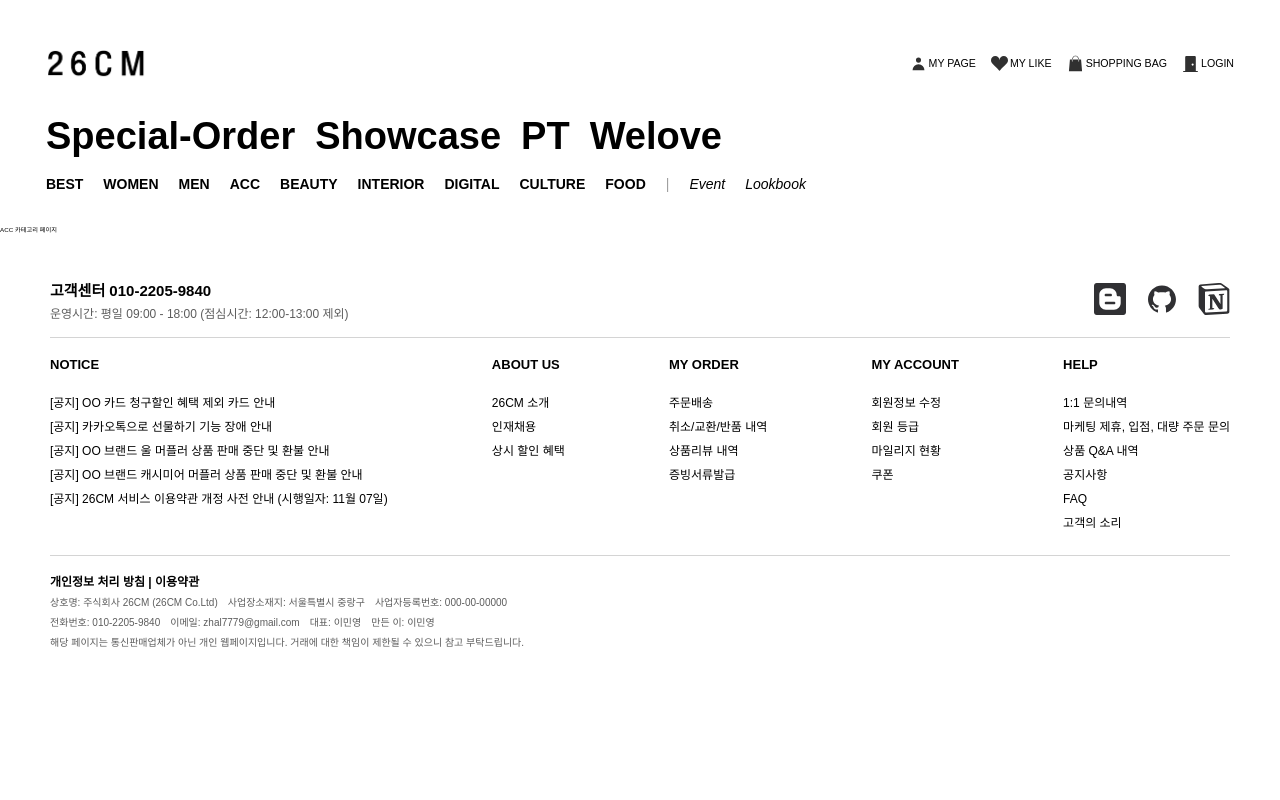
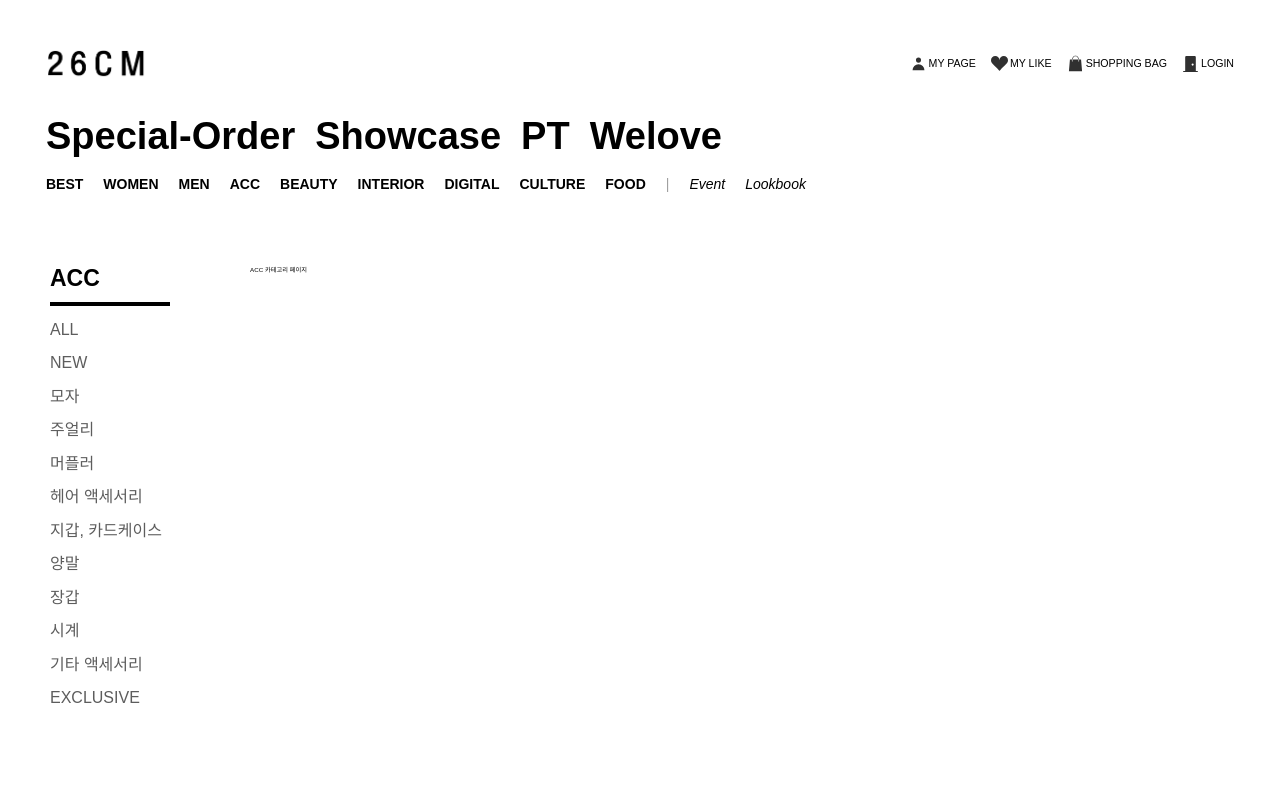
Before and after one commit to zhal7779/26cm, a Next.js app: page /category/ACC in a window 1280 px wide. Shown: the top 800 px of the page. Built offline with nearby package versions, Linux system fonts and the light colour scheme; no server answers; some icons are missing.

Commit message:
Feat: 서브 카테고리 구현

```diff
--- a/components/header/header.tsx
+++ b/components/header/header.tsx
@@ -1,7 +1,7 @@
 import Link from 'next/link';
 import styles from './header.module.css';
 import { googleUserState } from '../../recoil/atoms/googleUserState';
-import { useRecoilValue } from 'recoil';
+import { useRecoilState } from 'recoil';
 import { useState, useEffect } from 'react';
 import { HiUser } from 'react-icons/hi';
 import {
@@ -12,6 +12,7 @@
 import { GiShoppingBag } from 'react-icons/gi';
 import { PiMagnifyingGlassBold } from 'react-icons/pi';
 import Image from 'next/image';
+import { googleLogout } from '../../app/api/firebase';
 
 export default function Header() {
   const menus = ['Special-Order', 'Showcase', 'PT', 'Welove'];
@@ -28,9 +29,13 @@
   ];
   const etcMenu = ['Event', 'Lookbook'];
 
-  const googleUser = useRecoilValue(googleUserState);
+  const [googleUser, setGoogleUSer] = useRecoilState(googleUserState);
   const [selectedMenu, setSelectedMenu] = useState<string>('');
   const [scrollPosition, setScrollPosition] = useState<number>(0);
+
+  const handleLogout = () => {
+    googleLogout().then((result) => setGoogleUSer(result));
+  };
 
   const clickSelectedMenu = (menu: string) => {
     setSelectedMenu(menu);
@@ -80,13 +85,13 @@
               </Link>
             </li>
             <li>
-              {googleUser.length <= 0 ? (
+              {googleUser === null ? (
                 <Link href="/login">
                   <BsFillDoorClosedFill />
                   {scrollPosition < 100 ? <p>LOGIN</p> : ''}
                 </Link>
               ) : (
-                <Link href="/">
+                <Link href="/" onClick={handleLogout}>
                   <BsDoorOpenFill />
                   {scrollPosition < 100 ? <p>LOGOUT</p> : ''}
                 </Link>
--- /dev/null
+++ b/components/subCategory/data/categoryData.ts
@@ -0,0 +1,98 @@
+export const bestCategory = [
+  '여성의류',
+  '남성의류',
+  '액세서리',
+  '뷰티',
+  '인테리어',
+  '컴퓨터, 디지털',
+  '컬처',
+  '푸드',
+];
+
+export const womenCategory = [
+  'ALL',
+  'NEW',
+  '아우터',
+  '상의',
+  '니트웨어',
+  '바지',
+  '원피스',
+  '스커트',
+  '홈웨어',
+  'EXCLUSIVE',
+];
+
+export const menCategory = [
+  'ALL',
+  'NEW',
+  '아우터',
+  '상의',
+  '니트웨어',
+  '하의',
+  'EXCLUSIVE',
+];
+export const accCategory = [
+  'ALL',
+  'NEW',
+  '모자',
+  '주얼리',
+  '머플러',
+  '헤어 액세서리',
+  '지갑, 카드케이스',
+  '양말',
+  '장갑',
+  '시계',
+  '기타 액세서리',
+  'EXCLUSIVE',
+];
+
+export const beautyCategory = [
+  'ALL',
+  'NEW',
+  '선물세트',
+  '스킨케어',
+  '메이크업',
+  '향수',
+  '바디케어',
+  '헤어케어',
+  '이너뷰티',
+  'EXCLUSIVE',
+];
+
+export const interiorCategory = [
+  'ALL',
+  'NEW',
+  'PREMIUM',
+  '홈데코',
+  '가구',
+  '조명',
+  '팬시',
+  '가드닝',
+  'EXCLUSIVE',
+];
+export const digitalCategory = [
+  'ALL',
+  'NEW',
+  '모바일 액세서리',
+  '모바일, 웨어러블',
+  'PC, 노트북',
+  '음향기기',
+  '사진',
+  '게임',
+];
+export const curtuleCategory = [
+  'ALL',
+  'NEW',
+  '숙박, 여행',
+  '티켓',
+  '아트, 디자인',
+];
+
+export const foodCategory = [
+  'ALL',
+  'NEW',
+  '선물세트',
+  '음료',
+  '가공식품',
+  '신선, 냉장',
+];
--- /dev/null
+++ b/components/subCategory/subCategory.tsx
@@ -0,0 +1,70 @@
+import Link from 'next/link';
+import {
+  bestCategory,
+  womenCategory,
+  menCategory,
+  accCategory,
+  beautyCategory,
+  interiorCategory,
+  digitalCategory,
+  curtuleCategory,
+  foodCategory,
+} from './data/categoryData';
+import { useEffect, useState } from 'react';
+
+type Props = {
+  category: string | string[] | undefined;
+};
+
+export default function SubCategoty({ category }: Props) {
+  const [categoryType, setCategoryType] = useState<string[]>([]);
+  const [selectedSubCategory, setSelectedSubCategory] = useState<string>('');
+
+  useEffect(() => {
+    if (category === 'BEST') {
+      setCategoryType(bestCategory);
+    } else if (category === 'WOMEN') {
+      setCategoryType(womenCategory);
+    } else if (category === 'MEN') {
+      setCategoryType(menCategory);
+    } else if (category === 'ACC') {
+      setCategoryType(accCategory);
+    } else if (category === 'BEAUTY') {
+      setCategoryType(beautyCategory);
+    } else if (category === 'INTERIOR') {
+      setCategoryType(interiorCategory);
+    } else if (category === 'DIGITAL') {
+      setCategoryType(digitalCategory);
+    } else if (category === 'CULTURE') {
+      setCategoryType(curtuleCategory);
+    } else {
+      setCategoryType(foodCategory);
+    }
+  }, [category]);
+
+  const handleClick = (item: string) => {
+    setSelectedSubCategory(item);
+  };
+
+  console.log(selectedSubCategory);
+  return (
+    <div className="pr-[8rem] w-[20rem]">
+      <h2 className="pb-[1.2rem] text-[2.3rem] font-semibold border-b-4 border-[#000000]">
+        {category}
+      </h2>
+      <ul className="mt-[1.6rem] flex flex-col gap-7 text-[1.6rem] text-[#5d5d5d]">
+        {categoryType.map((item) => (
+          <li
+            key={item}
+            onClick={() => handleClick(item)}
+            className={`hover:text-[#000000] hover:font-semibold ${
+              selectedSubCategory === item ? 'text-[#000000] font-semibold' : ''
+            }`}
+          >
+            <Link href={`/category/${category}`}>{item}</Link>
+          </li>
+        ))}
+      </ul>
+    </div>
+  );
+}
--- a/pages/_app.tsx
+++ b/pages/_app.tsx
@@ -8,7 +8,7 @@
   return (
     <RecoilRoot>
       <Header />
-      <main>
+      <main className="pt-[40px] pb-[90px] px-[50px]">
         <Component {...pageProps} />
       </main>
 
--- a/pages/category/[category].tsx
+++ b/pages/category/[category].tsx
@@ -1,8 +1,14 @@
 import { useRouter } from 'next/router';
+import SubCategoty from '../../components/subCategory/subCategory';
 
 export default function CategoryPage() {
   const router = useRouter();
   const category = router.query.category;
 
-  return <div>{category} 카테고리 페이지</div>;
+  return (
+    <div className="flex">
+      <SubCategoty category={category} />
+      {category} 카테고리 페이지
+    </div>
+  );
 }
--- a/pages/index.tsx
+++ b/pages/index.tsx
@@ -6,5 +6,8 @@
 };
 
 export default function Home() {
-  return <p>메인페이지 입니다</p>;
+  <>
+    <h1>메인페이지 입니다</h1>
+  </>;
+  return;
 }
--- a/pages/menu/[menu].tsx
+++ b/pages/menu/[menu].tsx
@@ -4,5 +4,5 @@
   const router = useRouter();
   const menu = router.query.menu;
 
-  return <div>{menu}</div>;
+  return <h1>{menu}</h1>;
 }
--- a/recoil/atoms/googleUserState.ts
+++ b/recoil/atoms/googleUserState.ts
@@ -1,6 +1,6 @@
 import { atom } from 'recoil';
 
-export const googleUserState = atom<string>({
+export const googleUserState = atom<string | null>({
   key: 'googleUserState',
-  default: '',
+  default: null,
 });
```
